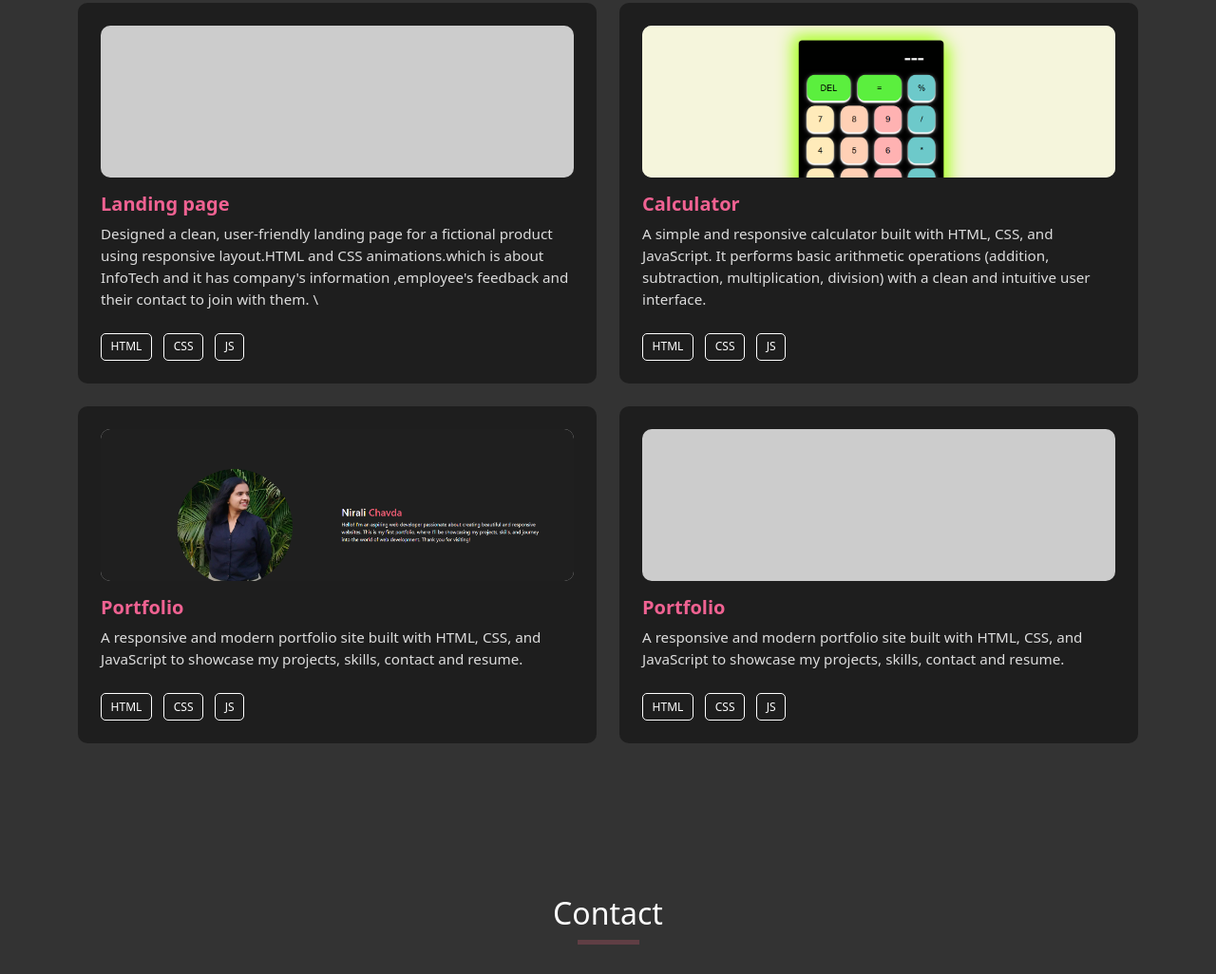
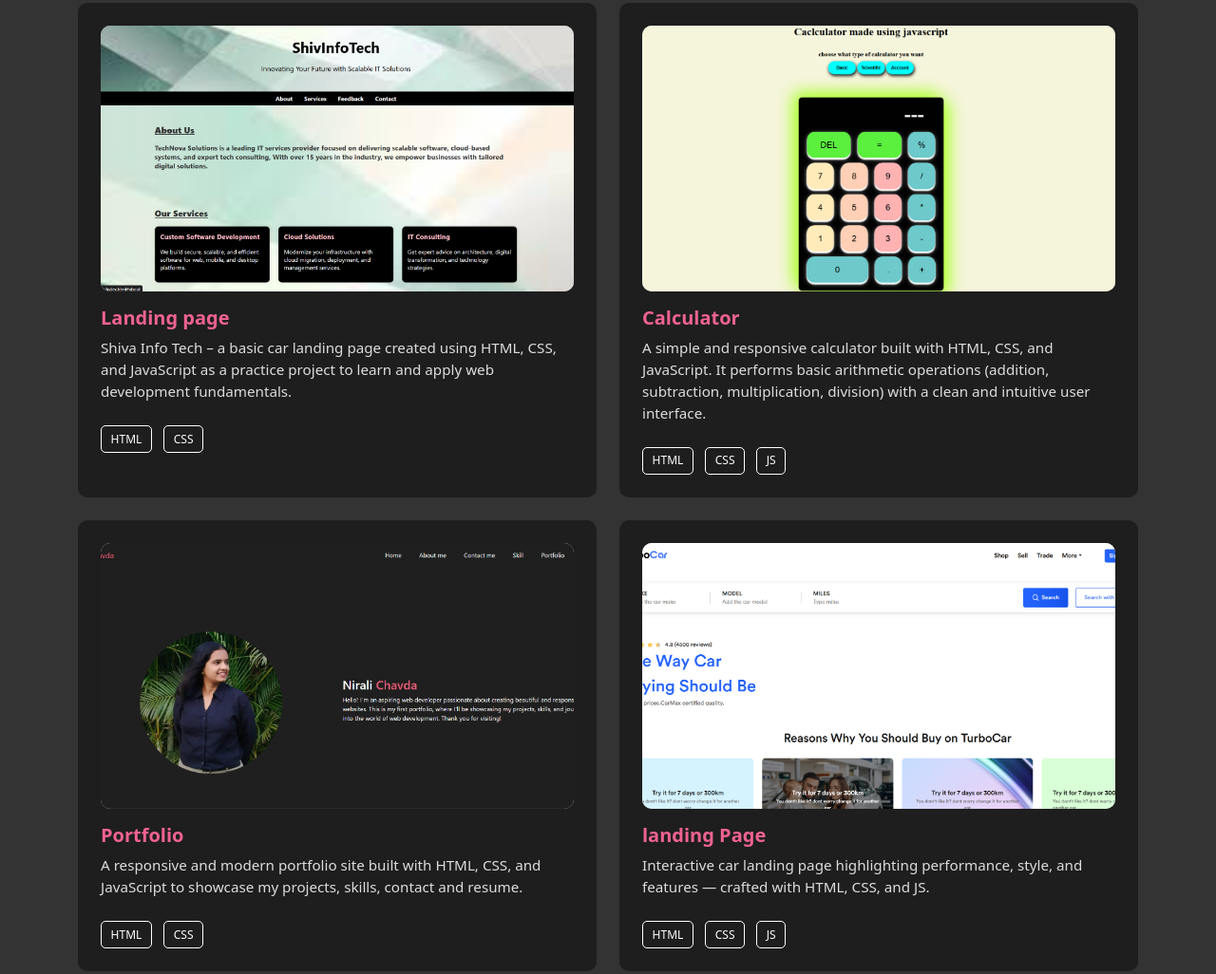
Before and after one commit to Niralii23/portfolio, a plain HTML site: page index.html in a window 1280 px wide. Shown: the part 2024-3050 px from the top of the page at 95% size. Drawn offline with nearby package versions, Linux system fonts and the light colour scheme.

Commit message:
code add

```diff
--- a/css/style.css
+++ b/css/style.css
@@ -140,7 +140,7 @@
 .project-img-placeholder {
   background-color: #ccc;
   width: 100%;
-  height: 160px;
+  height: 280px;
   border-radius: 10px;
   margin-bottom: 1rem;
 }
--- a/index.html
+++ b/index.html
@@ -174,13 +174,12 @@
            <!-- Project Card -->
         <div class="col-sm-12 col-md-6 col-lg-6">
           <div class="project-card">
-            <div class="project-img-placeholder"></div>
+            <div class="project-img-placeholder"><a href="https://niralii23.github.io/shiva_info_tech/"><img src="assets/img/shiva_info.png" alt=""></a></div>
             <h5 class="project-title">Landing page</h5>
-            <p class="project-description">Designed a clean, user-friendly landing page for a fictional product using responsive layout.HTML and CSS animations.which is about InfoTech and it has company's information ,employee's feedback and their contact to join with them. \</p>
+            <p class="project-description">Shiva Info Tech – a basic car landing page created using HTML, CSS, and JavaScript as a practice project to learn and apply web development fundamentals.</p>
             <div class="mt-2">
               <span class="project-tech-badge">HTML</span>
               <span class="project-tech-badge">CSS</span>
-              <span class="project-tech-badge">JS</span>
             </div>
           </div>
         </div>
@@ -206,16 +205,15 @@
             <div class="mt-2">
               <span class="project-tech-badge">HTML</span>
               <span class="project-tech-badge">CSS</span>
-              <span class="project-tech-badge">JS</span>
             </div>
           </div>
         </div>
         <div class="col-sm-12 col-md-6 col-lg-6">
           <div class="project-card">
-            <div class="project-img-placeholder"></div>
-            <h5 class="project-title">Portfolio </h5>
+            <div class="project-img-placeholder"><a href="https://niralii23.github.io/landing_page/"><img src="assets/img/turbocar_img.png" alt=""></a></div>
+            <h5 class="project-title">landing Page</h5>
             <p class="project-description">
-             A responsive and modern portfolio site built with HTML, CSS, and JavaScript to showcase my projects, skills, contact and resume.
+              Interactive car landing page highlighting performance, style, and features — crafted with HTML, CSS, and JS.
             </p>
             <div class="mt-2">
               <span class="project-tech-badge">HTML</span>
```
Also changed, not shown: assets/img/shiva_info.png (added), assets/img/turbocar_img.png (added).
